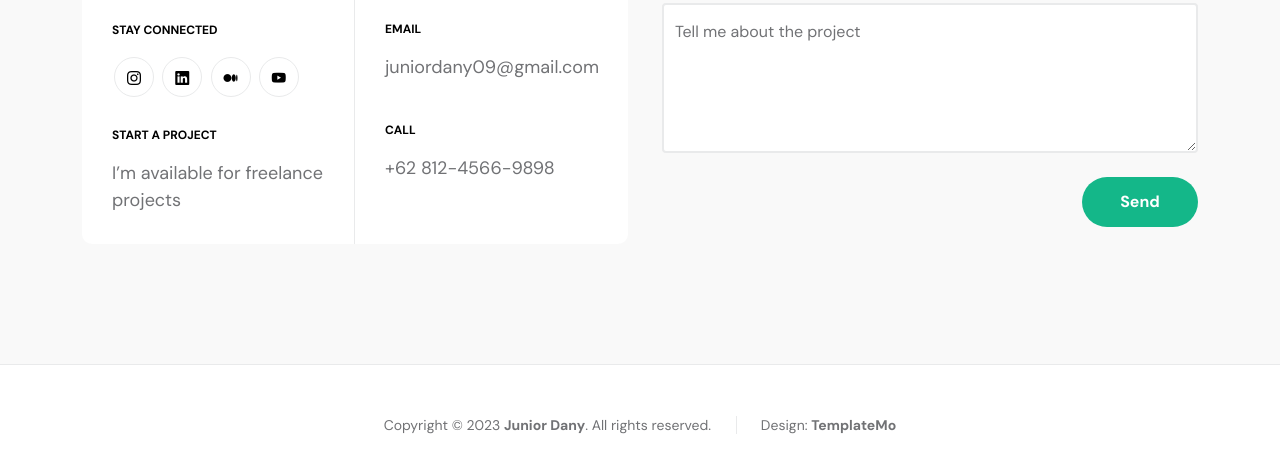
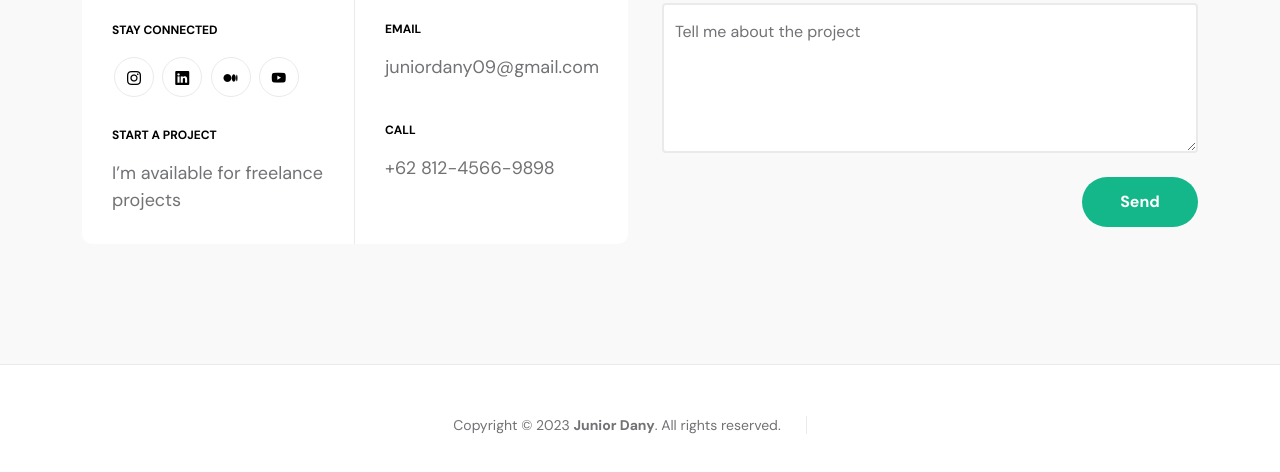
Before and after one commit to juniordw/juniordw.github.io, a plain HTML site: page index.html in a window 1280 px wide. Shown: the part 5456-5928 px from the top of the page. Drawn offline with Linux system fonts and the light colour scheme.

Commit message:
delete design by

```diff
--- a/index.html
+++ b/index.html
@@ -560,8 +560,6 @@
                         <div class="copyright-text-wrap">
                             <p class="mb-0">
                                 <span class="copyright-text">Copyright © 2023 <a href="#">Junior Dany</a>. All rights reserved.</span>
-                                Design:
-                                <a rel="sponsored" href="https://templatemo.com" target="_blank">TemplateMo</a>
                             </p>
                         </div>
                     </div>
```
